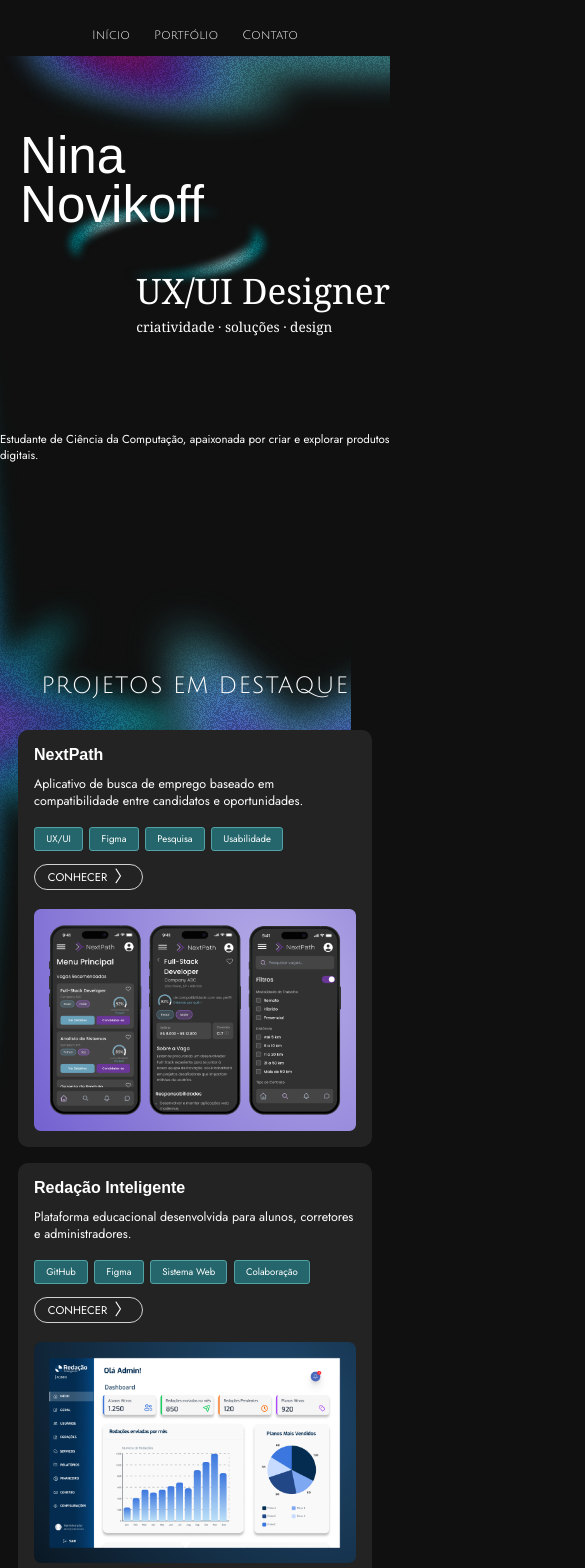
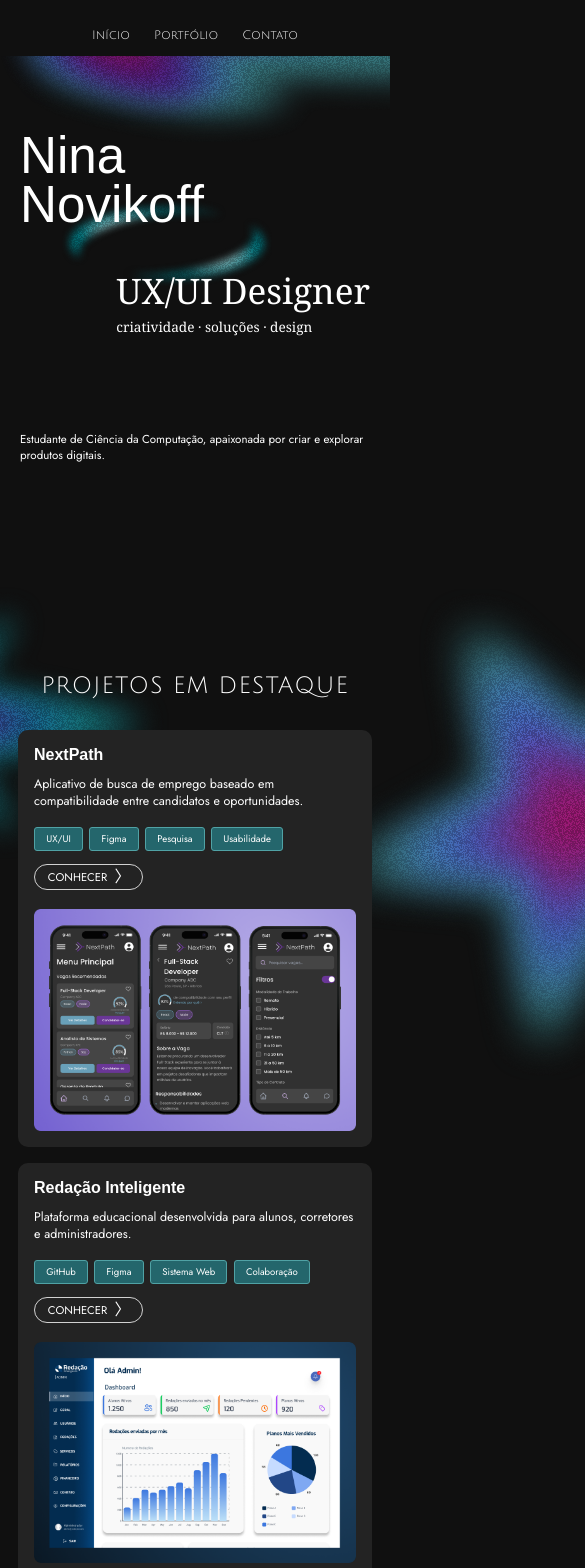
Before and after one commit to ninanovikoffr/Portfolio, a React (Vite) app: page / in a window 390 px wide. Shown: the top 1568 px of the page, 585 px wide, since content can reach past the window. Built offline with nearby package versions, Linux system fonts and the light colour scheme; a web font is replaced by a local one.

Commit message:
versaonova

```diff
--- a/src/styles.css
+++ b/src/styles.css
@@ -6,6 +6,7 @@
   --text: #fff;
   --muted: #fff;
   --container-width: 1200px;
+
   font-family: 'Jost', sans-serif;
   color: var(--text);
   background: var(--background);
@@ -14,461 +15,846 @@
 * {
   box-sizing: border-box;
 }
+
 html {
   scroll-behavior: smooth;
 }
+
 body {
   margin: 0;
   min-width: 320px;
+
+  /* corta apenas o que sair horizontalmente da tela */
   overflow-x: hidden;
+
   background: var(--background);
 }
+
 img {
   display: block;
   max-width: 100%;
   height: auto;
 }
+
 a {
   color: inherit;
   text-decoration: none;
 }
 
+/* =========================
+   CONTAINER
+========================= */
+
 .container {
   width: min(100% - 64px, var(--container-width));
   margin-inline: auto;
 }
+
 .section {
   position: relative;
   padding-block: clamp(3.5rem, 8vw, 6rem);
 }
 
+/* =========================
+   HEADER
+========================= */
+
 .site-header {
   position: relative;
-  z-index: 2;
+  z-index: 10;
   height: 70px;
 }
+
 .site-header::before {
   content: '';
+
   position: absolute;
   top: -45px;
   right: 0;
+
   height: 237px;
   width: min(1080px, 90vw);
+
   pointer-events: none;
-  background: url('/assets/blurcima.svg') right center/contain no-repeat;
+
+  background:
+    url('/assets/blurcima.svg')
+    right center / contain
+    no-repeat;
+
   opacity: 0.8;
+
   z-index: 0;
 }
+
 .navigation {
   position: relative;
+
   display: flex;
   justify-content: center;
   align-items: center;
+
   height: 100%;
 }
+
 .navigation__logo {
   position: absolute;
   left: 0;
+
   font:
     15px 'Zen Dots',
     sans-serif;
+
   opacity: 0;
 }
+
 .navigation__links {
-  display: flex;
-  gap: clamp(3rem, 13vw, 10rem);
   position: relative;
   z-index: 1;
+
+  display: flex;
+
+  gap: clamp(3rem, 13vw, 10rem);
+
   color: #fff;
+
   font:
     16px 'Julius Sans One',
     sans-serif;
 }
+
 .navigation__links a {
   transition: color 0.2s;
 }
+
 .navigation__links a:hover {
   color: #fff;
 }
 
+/* =========================
+   HERO
+========================= */
+
 .hero {
+  position: relative;
+
   min-height: 470px;
+
   padding-top: 4.5rem;
+
+  /*
+    IMPORTANTE:
+    não colocamos overflow hidden.
+    As decorações podem continuar
+    aparecendo nas próximas seções.
+  */
+  overflow: visible;
+
+  z-index: 0;
 }
+
 .hero__content {
+  --hero-gutter: clamp(1.25rem, 10vw, 10rem);
+
+  position: relative;
+
   width: 100vw;
   max-width: none;
+
+  /*
+    Não existe height fixa nem max-height.
+    O conteúdo pode ultrapassar normalmente.
+  */
+  height: auto;
+  max-height: none;
+
   min-height: 420px;
+
   margin-left: calc(50% - 50vw);
-  padding-inline: clamp(1.25rem, 10vw, 10rem);
+
+  padding-inline: var(--hero-gutter);
+
+  overflow: visible;
+}
+
+/* =========================
+   NOME
+========================= */
+
+.hero__name {
   position: relative;
-  isolation: isolate;
+  z-index: 2;
 }
+
 .hero__name h1 {
   margin: 0;
-  position: relative;
-  z-index: 1;
-  position: relative;
-  z-index: 1;
+
   color: #fff;
+
   font:
-    clamp(3.2rem, 8.9vw, 8rem) / 0.97 'Zen Dots',
+    clamp(3.2rem, 8.9vw, 8rem) / 0.97
+    'Zen Dots',
     sans-serif;
+}
 
-}
+/* =========================
+   CARGO
+========================= */
+
 .hero__role {
   position: absolute;
-  z-index: 1;
+  z-index: 2;
+
   top: 135px;
   right: 4%;
 }
+
 .hero__role h2 {
   margin: 0;
+
   font:
-    clamp(2.2rem, 4vw, 3rem) / 0.85 'Baskervville',
+    clamp(2.2rem, 4vw, 3rem) / 0.85
+    'Baskervville',
     Georgia,
     serif;
+
   font-weight: 400;
 }
+
 .hero__role p {
   margin: 0.7rem 0 0;
+
   font:
-    clamp(1rem, 1.5vw, 1.1rem) 'Baskervville',
+    clamp(1rem, 1.5vw, 1.1rem)
+    'Baskervville',
     Georgia,
     serif;
 }
+
+/* =========================
+   DESCRIÇÃO
+========================= */
+
 .hero__description {
   position: absolute;
-  z-index: 1;
+  z-index: 2;
+
   top: 285px;
-  left: 0;
+  left: var(--hero-gutter);
+
   margin: 0;
+
   font:
-    clamp(0.78rem, 1.3vw, 0.95rem) / 1.4 'Jost',
+    clamp(0.78rem, 1.3vw, 0.95rem) / 1.4
+    'Jost',
     sans-serif;
 }
+
+/* =========================
+   DECORAÇÕES HERO
+========================= */
+
 .hero__decoration {
   position: absolute;
+
   pointer-events: none;
+
+  object-fit: contain;
+
+  /*
+    Ficam atrás dos textos,
+    mas continuam aparecendo
+    nas próximas seções.
+  */
   z-index: 0;
-  object-fit: contain;
 }
+
+/* círculo atrás do nome */
+
 .hero__decoration--loop {
   width: 360px;
   height: 145px;
+
   top: 82px;
-  left: 135px;
+  left: calc(var(--hero-gutter) + 135px);
+
   opacity: 1;
 }
+
+/*
+  BRILHO
+
+  Sempre calculado a partir
+  da margem esquerda da viewport.
+*/
+
 .hero__decoration--shine {
   width: 500px;
   height: 775px;
+
   top: 155px;
   left: 0;
+
   transform: translateX(-25%);
+
   opacity: 1;
 }
+
+/*
+  ESTRELA
+
+  Sempre calculada a partir
+  da margem direita da viewport.
+*/
+
 .hero__decoration--star {
   width: 856px;
   height: 841px;
+
   top: 160px;
   right: 0;
-  transform: translateX(-10%);
+
+  transform: translateX(20%);
+
   opacity: 1;
 }
+
+/* =========================
+   TÍTULOS
+========================= */
 
 .section-heading,
 .subsection-heading {
   margin: 0;
+
   font-family: 'Julius Sans One', sans-serif;
+
   font-weight: 400;
+
   text-transform: uppercase;
+
   letter-spacing: 1px;
 }
+
 .section-heading {
   margin-bottom: 2rem;
+
   text-align: center;
+
   font-size: clamp(1.45rem, 3vw, 1.9rem);
 }
+
+/* =========================
+   PROJETOS EM DESTAQUE
+========================= */
+
+.projects-section {
+  /*
+    A seção continua transparente.
+    Assim os efeitos do Hero
+    aparecem atrás dela.
+  */
+  position: relative;
+
+  background: transparent;
+
+  z-index: 1;
+}
+
+.projects-section .container {
+  position: relative;
+  z-index: 2;
+}
+
 .featured-projects {
   display: grid;
+
   gap: 1rem;
+
   max-width: 1030px;
+
   margin-inline: auto;
 }
+
 .featured-project {
+  position: relative;
+
   display: flex;
+
   align-items: center;
   justify-content: space-between;
+
   gap: 2rem;
+
   min-height: 209px;
+
   padding: 1rem 1.5rem;
+
   overflow: hidden;
+
   border-radius: 10px;
+
   background: var(--surface);
+
+  z-index: 2;
 }
+
 .featured-project__content {
   flex: 1 1 50%;
+
   min-width: 0;
 }
+
 .featured-project h3,
 .project-card h3 {
   margin: 0 0 0.75rem;
+
   font-family: 'Zen Dots', sans-serif;
 }
+
 .featured-project h3 {
   font-size: clamp(1rem, 2vw, 1.45rem);
 }
+
 .featured-project p,
 .project-card p,
 .about__content p {
   color: var(--muted);
+
   font-family: 'Jost', sans-serif;
 }
+
 .featured-project p {
   max-width: 400px;
+
   margin: 0 0 1rem;
+
   font-size: 0.78rem;
+
   line-height: 1.4;
 }
+
 .featured-project__image {
   flex: 0 1 48%;
 }
+
 .featured-project__image img {
   width: 100%;
+
   object-fit: contain;
 }
+
+/* =========================
+   TAGS
+========================= */
+
 .tag-list {
   display: flex;
+
   flex-wrap: wrap;
+
   gap: 0.4rem;
+
   margin-bottom: 0.8rem;
 }
+
 .tag-list span {
   padding: 0.25rem 0.7rem;
+
   border: 1px solid #50a2a5;
+
   border-radius: 3px;
+
   background: #24666c;
+
   font-size: 0.6rem;
 }
+
+/* =========================
+   BOTÃO
+========================= */
+
 .action-button {
   display: inline-flex;
+
   align-items: center;
+
   gap: 0.45rem;
+
   padding: 0.25rem 0.7rem 0.25rem 0.8rem;
+
   border: 1px solid #d1d1d1;
+
   border-radius: 14px;
+
   font-size: 0.7rem;
+
   text-transform: uppercase;
+
   transition:
     background 0.2s,
     color 0.2s;
 }
+
 .action-button span {
   font-size: 1rem;
+
   line-height: 0.6;
 }
+
 .action-button:hover {
   color: var(--background);
+
   background: #fff;
 }
 
+/* =========================
+   OUTROS PROJETOS
+========================= */
+
 .other-projects-section {
-  background: url('/assets/linhas.svg') center/100% auto no-repeat;
+  position: relative;
+
+  background:
+    url('/assets/linhas.svg')
+    center / 100% auto
+    no-repeat;
+
+  z-index: 1;
 }
+
 .other-projects {
   display: grid;
+
   grid-template-columns: repeat(3, minmax(0, 1fr));
+
   gap: 0.9rem;
+
   max-width: 1055px;
+
   margin-inline: auto;
 }
+
 .project-card {
   position: relative;
+
   z-index: 1;
+
   min-width: 0;
+
   padding: 0.75rem;
+
   border-radius: 9px;
+
   background: var(--surface);
 }
+
 .project-card img {
   width: 100%;
+
   aspect-ratio: 1.5;
+
   object-fit: contain;
+
   border-radius: 4px;
+
   background: #111;
 }
+
 .project-card h3 {
   margin-top: 0.7rem;
   margin-bottom: 0.5rem;
+
   text-align: center;
+
   font-size: clamp(0.9rem, 1.8vw, 1.2rem);
 }
+
 .project-card p {
   margin: 0;
+
   text-align: justify;
+
   font-size: 0.65rem;
+
   line-height: 1.4;
+}
+
+/* =========================
+   SKILLS
+========================= */
+
+.skills-section {
+  position: relative;
+  z-index: 1;
 }
 
 .skills-layout {
   display: grid;
+
   grid-template-columns: repeat(2, minmax(0, 1fr));
+
   gap: clamp(3rem, 11vw, 8rem);
+
   max-width: 950px;
 }
+
 .subsection-heading {
   margin-bottom: 1.3rem;
+
   font-size: clamp(1.1rem, 2vw, 1.4rem);
 }
+
 .tools-list {
   display: grid;
+
   grid-template-columns: repeat(4, 45px);
+
   gap: 0.5rem;
 }
+
 .tools-list img {
   width: 45px;
   height: 45px;
+
   padding: 5px;
+
   border-radius: 9px;
+
   background: #222;
+
   object-fit: contain;
 }
+
 .additional-project {
   display: flex;
+
   align-items: flex-start;
+
   gap: 0.7rem;
+
   margin-bottom: 1rem;
+
   font-size: clamp(0.75rem, 1.5vw, 0.95rem);
+
   text-decoration: underline;
 }
+
 .additional-project img {
   width: 20px;
   height: 20px;
+
   flex: 0 0 20px;
 }
 
+/* =========================
+   SOBRE
+========================= */
+
 .about-section {
-  background: url('/assets/blurfooter.svg') center bottom/100% auto no-repeat;
+  position: relative;
+
+  background:
+    url('/assets/blurfooter.svg')
+    center bottom / 100% auto
+    no-repeat;
+
+  z-index: 1;
 }
+
 .about-layout {
   display: flex;
+
   align-items: center;
+
   gap: 3rem;
+
   max-width: 900px;
+
   margin-inline: auto;
 }
+
 .about__image {
   width: 185px;
+
   flex: 0 1 185px;
 }
+
 .about__content {
   flex: 1 1 auto;
 }
+
 .about__content p {
   margin: 0 0 1.2rem;
+
   font-size: clamp(0.75rem, 1.4vw, 0.9rem);
+
   line-height: 1.45;
 }
+
+/* =========================
+   FOOTER
+========================= */
+
 .site-footer {
+  position: relative;
+
+  z-index: 2;
+
   padding-block: 1.2rem;
+
   border-top: 1px solid #252525;
+
   color: #fff;
+
   font-size: 0.7rem;
 }
+
 .site-footer span {
   float: right;
 }
+
+/* =========================
+   MOBILE
+========================= */
 
 @media (max-width: 700px) {
   .container {
     width: min(100% - 36px, var(--container-width));
   }
+
   .navigation__links {
     gap: 1.5rem;
+
     font-size: 0.75rem;
   }
+
   .hero {
     min-height: 490px;
+
     padding-top: 3.8rem;
+
+    overflow: visible;
   }
+
   .hero__content {
+    --hero-gutter: 1.25rem;
+
     width: 100vw;
+
+    height: auto;
+    max-height: none;
+
     min-height: 430px;
-    padding-inline: 1.25rem;
+
+    padding-inline: var(--hero-gutter);
+
+    overflow: visible;
   }
+
   .hero__role {
     top: 145px;
-    right: 0;
+    right: 1.25rem;
   }
+
   .hero__role h2 {
     font-size: clamp(1.9rem, 9vw, 2.4rem);
   }
+
   .hero__role p {
     font-size: 0.85rem;
   }
+
   .hero__description {
     top: 300px;
+    left: var(--hero-gutter);
+
     font-size: 0.72rem;
   }
+
   .hero__decoration--loop {
     width: 210px;
     height: 100px;
+
     top: 62px;
     left: 62px;
   }
+
   .hero__decoration--shine {
     width: 500px;
     height: 775px;
+
     top: 205px;
     left: 0;
-    transform: translateX(-25%);
+
+    transform: translateX(-40%);
   }
+
   .hero__decoration--star {
     width: 856px;
-    height:841px;
+    height: 841px;
+
     top: 270px;
     right: 0;
-    transform: translateX(-10%);
+
+    transform: translateX(65%);
   }
+
   .featured-project {
     display: block;
+
     padding: 1rem;
   }
+
   .featured-project__image {
     margin-top: 1.2rem;
   }
+
   .other-projects {
     grid-template-columns: 1fr;
+
     gap: 1.2rem;
   }
+
   .project-card p {
     font-size: 0.72rem;
   }
+
   .skills-layout {
     grid-template-columns: 1fr;
+
     gap: 3rem;
   }
+
   .about-layout {
     flex-direction: column;
+
     align-items: flex-start;
+
     gap: 2rem;
   }
+
   .about__image {
     width: min(190px, 60vw);
+
     flex-basis: auto;
   }
+
   .desktop-only {
     display: none;
   }
+
   .other-projects-section {
     background-size: auto 100%;
   }
+
   .site-header::before {
     top: -20px;
-    width: 100%;
     right: 0;
     left: auto;
+
+    width: 100%;
+
     background-position: right center;
   }
 }
```
Also changed, not shown: src/main.jsx (+68 -17 lines).
